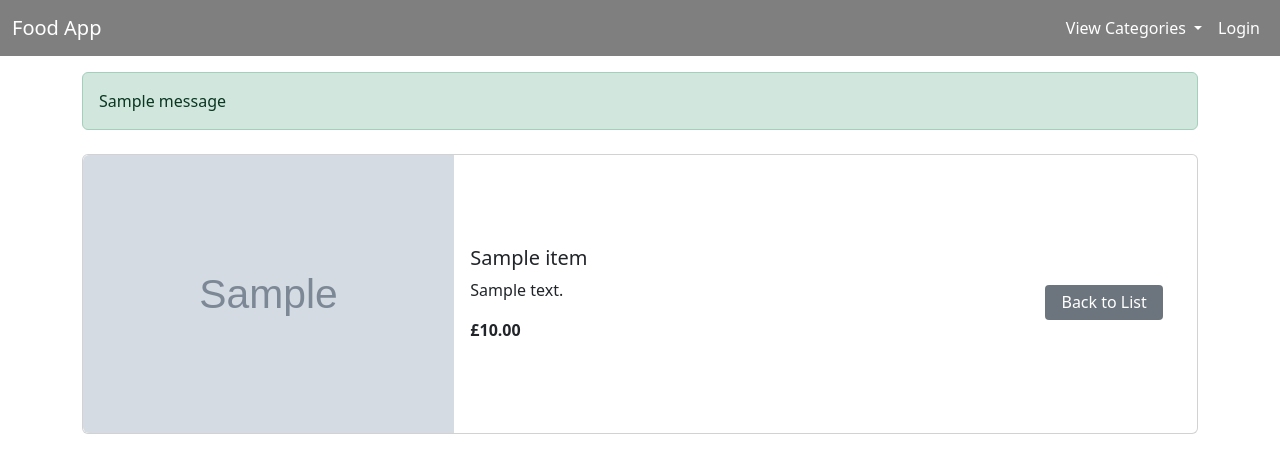
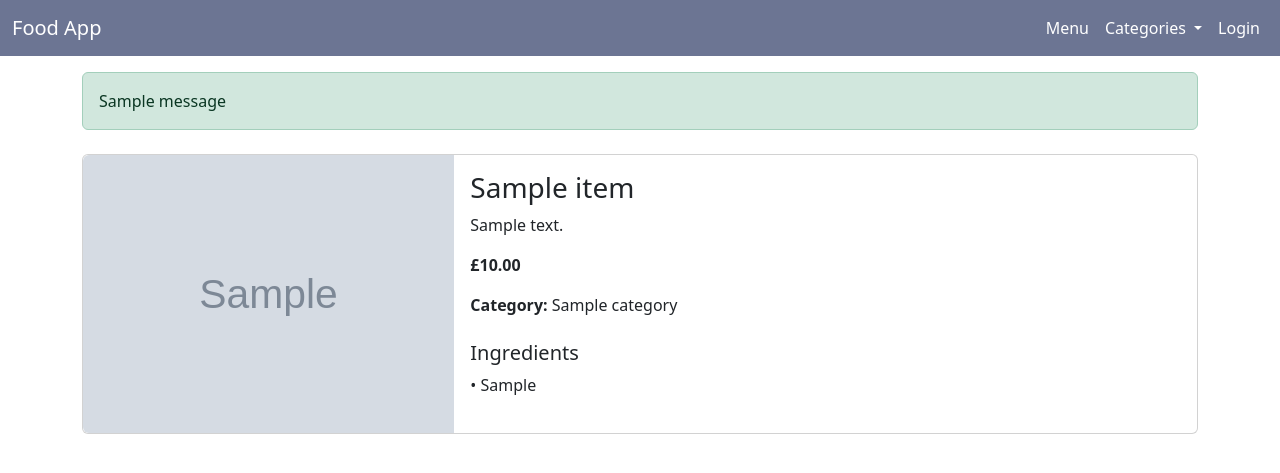
Before and after one commit to Ghostwritter14/DjangoPractiseFoodApp, a Django app: page /food/1/ in a window 1280 px wide. Shown: the top 473 px of the page. Run offline with Django 5.2, Linux system fonts and the light colour scheme; tables that the repository leaves empty hold one stand-in row (values such as "Sample post"); grey boxes marked "Sample" are stand-in pictures; one stand-in notice (Sample message) is shown.

Commit message:
added better color scheme in navbar and as well better routing for details

```diff
--- a/food/static/food/navbar.css
+++ b/food/static/food/navbar.css
@@ -1,11 +1,11 @@
 .navbar {
     backdrop-filter: blur(10px);
-    background-color: rgba(0, 0, 0, 0.5) !important;
+    /* soft navy-blue with transparency */
+    background-color: rgba(10, 25, 75, 0.6) !important;
     transition: background-color 0.4s ease-in-out;
     position: relative;
     z-index: 1;
 }
-
 
 .navbar a.nav-link {
     color: #fff;
@@ -13,21 +13,19 @@
     border-radius: 4px;
 }
 
-
 .navbar a.nav-link:hover {
-    color: #ffc107;
+    color: #ffd54f; /* complementing gold accent */
+    background-color: rgba(255, 213, 79, 0.1);
     text-decoration: none;
 }
 
-
 .navbar a.nav-link:focus {
-    outline: 3px solid #ffc107;
+    outline: 3px solid #ffd54f;
     outline-offset: 2px;
-    background-color: rgba(255, 193, 7, 0.1);
+    background-color: rgba(255, 213, 79, 0.15);
 }
-
 
 .navbar .nav-item.active .nav-link,
 .navbar a.nav-link.active {
-    color: #ffd54f;
+    color: #ffeb3b; /* brighter gold for active */
 }
--- a/food/templates/food/base.html
+++ b/food/templates/food/base.html
@@ -5,59 +5,104 @@
 {#  <meta charset="UTF-8">#}
 {#  <title>{% block title %}Food App{% endblock %}</title>#}
 {##}
-{#  <!-- Bootstrap (site-wide) -->#}
+{#  <!-- Bootstrap CSS (site-wide) -->#}
 {#  <link#}
 {#    href="https://cdn.jsdelivr.net/npm/bootstrap@5.3.3/dist/css/bootstrap.min.css"#}
-{#    rel="stylesheet"#}
-{#    integrity="sha384-QWTKZyjpPEjISv5WaRU9OFeRpok6YctnYmDr5pNlyT2bRjXh0JMhjY6hW+ALEwIH"#}
-{#    crossorigin="anonymous">#}
-{##}
-{#  <!-- Site-wide CSS -->#}
+{#    rel="stylesheet">#}
+{#  <!-- Navbar styling -->#}
 {#  <link rel="stylesheet" href="{% static 'food/navbar.css' %}">#}
+{#  <!-- Global button styling -->#}
 {#  <link rel="stylesheet" href="{% static 'food/buttons.css' %}">#}
 {##}
 {#  <!-- Page-specific extra styles -->#}
 {#  {% block extra_styles %}{% endblock %}#}
 {#</head>#}
+{#<body>#}
 {##}
-{#<body>#}
-{#  <!-- Navbar (always present) -->#}
+{#  <!-- ============================#}
+{#       NAVBAR (always present)#}
+{#       ============================ -->#}
 {#  <nav class="navbar navbar-dark bg-dark navbar-expand-lg">#}
 {#    <div class="container-fluid">#}
 {#      <a class="navbar-brand" href="{% url 'landing' %}">Food App</a>#}
-{#      <button class="navbar-toggler" type="button" data-bs-toggle="collapse" data-bs-target="#navbarNav">#}
+{#      <button class="navbar-toggler" type="button"#}
+{#              data-bs-toggle="collapse" data-bs-target="#navbarNav">#}
 {#        <span class="navbar-toggler-icon"></span>#}
 {#      </button>#}
 {##}
 {#      <div class="collapse navbar-collapse" id="navbarNav">#}
 {#        <ul class="navbar-nav ms-auto">#}
 {##}
-{#          <li class="nav-item">#}
-{#            <a class="nav-link" href="{% url 'food:create_item' %}">Add Item</a>#}
-{#          </li>#}
-{#          <li class="nav-item">#}
-{#            <a class="nav-link" href="#">Delete Item</a>#}
-{#          </li>#}
-{#          <li class="nav-item">#}
-{#            <a class="nav-link" href="#">View Item</a>#}
+{#          <!-- ============================#}
+{#               DROPDOWN: View Categories#}
+{#               ============================ -->#}
+{#          <li class="nav-item dropdown">#}
+{#            <a class="nav-link dropdown-toggle"#}
+{#               href="#" id="categoriesMenu"#}
+{#               role="button" data-bs-toggle="dropdown"#}
+{#               aria-expanded="false">#}
+{#              View Categories#}
+{#            </a>#}
+{#            <ul class="dropdown-menu dropdown-menu-end"#}
+{#                aria-labelledby="categoriesMenu">#}
+{#              <li><a class="dropdown-item" href="{% url 'food:category' 'drinks' %}">Drinks</a></li>#}
+{#              <li><h6 class="dropdown-header">Main</h6></li>#}
+{#              <li><a class="dropdown-item" href="{% url 'food:category' 'italian' %}">Italian</a></li>#}
+{#              <li><a class="dropdown-item" href="{% url 'food:category' 'american' %}">American</a></li>#}
+{#              <li><a class="dropdown-item" href="{% url 'food:category' 'indian' %}">Indian</a></li>#}
+{#              <li><a class="dropdown-item" href="{% url 'food:category' 'chinese' %}">Chinese</a></li>#}
+{#              <li><a class="dropdown-item" href="{% url 'food:category' 'japanese' %}">Japanese</a></li>#}
+{#              <li><hr class="dropdown-divider"></li>#}
+{#              <li><a class="dropdown-item" href="{% url 'food:category' 'deserts' %}">Deserts</a></li>#}
+{#            </ul>#}
 {#          </li>#}
 {##}
+{#          <!-- ============================#}
+{#               "Add Item" (superusers only)#}
+{#               ============================ -->#}
+{#          {% if user.is_superuser %}#}
+{#          <li class="nav-item">#}
+{#            <a class="nav-link"#}
+{#               href="{% url 'food:create_item' %}">#}
+{#              Add Item#}
+{#            </a>#}
+{#          </li>#}
+{#          {% endif %}#}
+{##}
+{#          <!-- ============================#}
+{#               LOGIN / USER GREETING & LOGOUT#}
+{#               ============================ -->#}
 {#          {% if user.is_authenticated %}#}
-{#            <li class="nav-item">#}
-{#              <form method="post" action="{% url 'logout' %}" class="d-inline">#}
-{#                {% csrf_token %}#}
-{#                <button type="submit"#}
-{#                        class="btn btn-link nav-link text-danger p-0">#}
-{#                  Logout#}
-{#                </button>#}
-{#              </form>#}
-{#            </li>#}
-{#            <li class="nav-item">#}
-{#              <a class="nav-link" href="{% url 'profile' %}">Profile</a>#}
+{#            <li class="nav-item dropdown">#}
+{#              <a class="nav-link dropdown-toggle"#}
+{#                 href="#" id="userMenu"#}
+{#                 role="button" data-bs-toggle="dropdown"#}
+{#                 aria-expanded="false">#}
+{#                Hi {{ user.username }}#}
+{#              </a>#}
+{#              <ul class="dropdown-menu dropdown-menu-end"#}
+{#                  aria-labelledby="userMenu">#}
+{#                <li>#}
+{#                  <a class="dropdown-item" href="{% url 'profile' %}">#}
+{#                    Profile#}
+{#                  </a>#}
+{#                </li>#}
+{#                <li><hr class="dropdown-divider"></li>#}
+{#                <li>#}
+{#                  <form method="post" action="{% url 'logout' %}" class="m-0">#}
+{#                    {% csrf_token %}#}
+{#                    <button type="submit" class="dropdown-item">#}
+{#                      Logout#}
+{#                    </button>#}
+{#                  </form>#}
+{#                </li>#}
+{#              </ul>#}
 {#            </li>#}
 {#          {% else %}#}
 {#            <li class="nav-item">#}
-{#              <a class="nav-link text-success" href="{% url 'login' %}">Login</a>#}
+{#              <a class="nav-link" href="{% url 'login' %}">#}
+{#                Login#}
+{#              </a>#}
 {#            </li>#}
 {#          {% endif %}#}
 {##}
@@ -66,28 +111,36 @@
 {#    </div>#}
 {#  </nav>#}
 {##}
+{#  <!-- ============================#}
+{#       FLASH MESSAGES#}
+{#       ============================ -->#}
 {#  {% if messages %}#}
-{#    {% for message in messages %}#}
-{#      <div class="alert alert-{{ message.tags }} mx-3 my-2">#}
-{#        {{ message }}#}
-{#      </div>#}
-{#    {% endfor %}#}
+{#    <div class="container mt-3">#}
+{#      {% for message in messages %}#}
+{#        <div class="alert alert-{{ message.tags }}">#}
+{#          {{ message }}#}
+{#        </div>#}
+{#      {% endfor %}#}
+{#    </div>#}
 {#  {% endif %}#}
 {##}
-{#  <!-- Main page content -->#}
+{#  <!-- ============================#}
+{#       MAIN CONTENT#}
+{#       Supports both block content & old block body#}
+{#       ============================ -->#}
 {#  <main class="flex-grow-1">#}
 {#    {% block content %}#}
-{#        {% block body %}{% endblock %}#}
+{#      {% block body %}{% endblock %}#}
 {#    {% endblock %}#}
 {#  </main>#}
 {##}
 {#  <!-- Bootstrap JS (site-wide) -->#}
 {#  <script#}
-{#    src="https://cdn.jsdelivr.net/npm/bootstrap@5.3.3/dist/js/bootstrap.bundle.min.js"#}
-{#    integrity="sha384-YvpcrYf0tY3lHB60NNkmXc5s9fDVZLESaAA55NDzOxhy9GkcIdslK1eN7N6jIeHz"#}
-{#    crossorigin="anonymous"></script>#}
+{#    src="https://cdn.jsdelivr.net/npm/bootstrap@5.3.3/dist/js/bootstrap.bundle.min.js">#}
+{#  </script>#}
 {#</body>#}
 {#</html>#}
+
 {% load static %}
 <!DOCTYPE html>
 <html lang="en">
@@ -99,19 +152,15 @@
   <link
     href="https://cdn.jsdelivr.net/npm/bootstrap@5.3.3/dist/css/bootstrap.min.css"
     rel="stylesheet">
-  <!-- Navbar styling -->
+
+  <!-- Navbar & global button styles -->
   <link rel="stylesheet" href="{% static 'food/navbar.css' %}">
-  <!-- Global button styling -->
   <link rel="stylesheet" href="{% static 'food/buttons.css' %}">
 
-  <!-- Page-specific extra styles -->
   {% block extra_styles %}{% endblock %}
 </head>
 <body>
-
-  <!-- ============================
-       NAVBAR (always present)
-       ============================ -->
+  <!-- NAVBAR -->
   <nav class="navbar navbar-dark bg-dark navbar-expand-lg">
     <div class="container-fluid">
       <a class="navbar-brand" href="{% url 'landing' %}">Food App</a>
@@ -123,15 +172,20 @@
       <div class="collapse navbar-collapse" id="navbarNav">
         <ul class="navbar-nav ms-auto">
 
-          <!-- ============================
-               DROPDOWN: View Categories
-               ============================ -->
+          <!-- New: Menu link -->
+          <li class="nav-item">
+            <a class="nav-link" href="{% url 'food:index' %}">
+              Menu
+            </a>
+          </li>
+
+          <!-- View Categories dropdown -->
           <li class="nav-item dropdown">
             <a class="nav-link dropdown-toggle"
                href="#" id="categoriesMenu"
                role="button" data-bs-toggle="dropdown"
                aria-expanded="false">
-              View Categories
+              Categories
             </a>
             <ul class="dropdown-menu dropdown-menu-end"
                 aria-labelledby="categoriesMenu">
@@ -147,21 +201,16 @@
             </ul>
           </li>
 
-          <!-- ============================
-               "Add Item" (superusers only)
-               ============================ -->
+          <!-- Add Item (superuser only) -->
           {% if user.is_superuser %}
           <li class="nav-item">
-            <a class="nav-link"
-               href="{% url 'food:create_item' %}">
+            <a class="nav-link" href="{% url 'food:create_item' %}">
               Add Item
             </a>
           </li>
           {% endif %}
 
-          <!-- ============================
-               LOGIN / USER GREETING & LOGOUT
-               ============================ -->
+          <!-- Auth / Greeting / Logout -->
           {% if user.is_authenticated %}
             <li class="nav-item dropdown">
               <a class="nav-link dropdown-toggle"
@@ -181,18 +230,14 @@
                 <li>
                   <form method="post" action="{% url 'logout' %}" class="m-0">
                     {% csrf_token %}
-                    <button type="submit" class="dropdown-item">
-                      Logout
-                    </button>
+                    <button type="submit" class="dropdown-item">Logout</button>
                   </form>
                 </li>
               </ul>
             </li>
           {% else %}
             <li class="nav-item">
-              <a class="nav-link" href="{% url 'login' %}">
-                Login
-              </a>
+              <a class="nav-link" href="{% url 'login' %}">Login</a>
             </li>
           {% endif %}
 
@@ -201,30 +246,23 @@
     </div>
   </nav>
 
-  <!-- ============================
-       FLASH MESSAGES
-       ============================ -->
+  <!-- Flash messages -->
   {% if messages %}
     <div class="container mt-3">
       {% for message in messages %}
-        <div class="alert alert-{{ message.tags }}">
-          {{ message }}
-        </div>
+        <div class="alert alert-{{ message.tags }}">{{ message }}</div>
       {% endfor %}
     </div>
   {% endif %}
 
-  <!-- ============================
-       MAIN CONTENT
-       Supports both block content & old block body
-       ============================ -->
+  <!-- Main content blocks -->
   <main class="flex-grow-1">
     {% block content %}
       {% block body %}{% endblock %}
     {% endblock %}
   </main>
 
-  <!-- Bootstrap JS (site-wide) -->
+  <!-- Bootstrap JS -->
   <script
     src="https://cdn.jsdelivr.net/npm/bootstrap@5.3.3/dist/js/bootstrap.bundle.min.js">
   </script>
--- a/food/templates/food/detail.html
+++ b/food/templates/food/detail.html
@@ -16,39 +16,53 @@
 {#    </div>#}
 {##}
 {#{% endblock %}#}
+{% extends 'food/base.html' %}
+{% load static %}
 
-{% extends 'food/base.html' %}
-
-{% block body %}
+{% block content %}
   <div class="container mt-4">
     <div class="card mb-3">
-        <div class="row g-0 align-items-center">
+      <div class="row g-0">
 
+        <!-- Image -->
         <div class="col-md-4">
-                <img src="{{ item.item_image }}" class="img-fluid rounded-start" alt="{{ item.item_name }}">
+          <img src="{{ item.item_image }}"
+               class="img-fluid rounded-start"
+               alt="{{ item.item_name }}">
         </div>
 
-            <div class="col-md-6">
+        <!-- Main Details -->
+        <div class="col-md-8">
           <div class="card-body">
-                    <h5 class="card-title">{{ item.item_name }}</h5>
+            <h3 class="card-title">{{ item.item_name }}</h3>
             <p class="card-text">{{ item.item_description }}</p>
             <p class="card-text"><strong>£{{ item.item_price }}</strong></p>
-                </div>
+
+            <p class="card-text">
+              <strong>Category:</strong>
+              {{ item.category.name|default:"Uncategorized" }}
+            </p>
+
+            <h5 class="mt-4">Ingredients</h5>
+            <ul class="list-unstyled mb-0">
+              {% if ingredients_list %}
+                {% for ing in ingredients_list %}
+                  <li>• {{ ing }}</li>
+                {% endfor %}
+              {% else %}
+                <li><em>No ingredients listed.</em></li>
+              {% endif %}
+            </ul>
           </div>
 
-            <div class="col-md-2 text-center">
-                <a href="{% url 'food:menu' %}" class="btn btn-secondary mt-3">
-                    Back to List
-                </a>
-            </div>
-        </div>
-    </div>
           {% if user.is_superuser %}
-      <div class="mt-3">
-        <a href="{% url 'food:edit_item' object.id %}" class="btn btn-warning">
+            <div class="card-footer bg-transparent border-0 text-end">
+              <a href="{% url 'food:edit_item' item.id %}"
+                 class="btn btn-warning me-2">
                 Edit
               </a>
-        <form method="post" action="{% url 'food:delete_item' object.id %}"
+              <form method="post"
+                    action="{% url 'food:delete_item' item.id %}"
                     class="d-inline">
                 {% csrf_token %}
                 <button type="submit" class="btn btn-danger">
@@ -57,5 +71,9 @@
               </form>
             </div>
           {% endif %}
+
+        </div>
+      </div>
+    </div>
   </div>
 {% endblock %}
--- a/food/urls.py
+++ b/food/urls.py
@@ -5,6 +5,7 @@ from .views import LandingPageView
 
 app_name = 'food'
 urlpatterns = [
+    path('category/<slug:category>/', views.CategoryView.as_view(), name='category'),
     path('menu', views.IndexClassView.as_view(), name='menu'),
     # food
     path('<int:pk>/', views.DetailClassView.as_view(), name='detail'),
--- a/food/views.py
+++ b/food/views.py
@@ -1,13 +1,13 @@
 from django.http import HttpResponse
-from django.shortcuts import render, redirect
+from django.shortcuts import render, redirect, get_object_or_404
 from . import models
 from .forms import ItemForm
-from .models import Item
+from .models import Item, Category
 from django.template import loader
 from django.views.generic import ListView, TemplateView
 from django.views.generic import DetailView
 from django.views.generic.edit import CreateView, UpdateView, DeleteView
-
+from django.urls import reverse
 
 
 class LandingPageView(TemplateView):
@@ -26,14 +26,24 @@ def item(request):
 class DetailClassView(DetailView):
     model = Item
     template_name = 'food/detail.html'
+    context_object_name = 'item'
+
+    def get_context_data(self, **kwargs):
+        context = super().get_context_data(**kwargs)
+        raw = (self.object.ingredients or "").strip()
+        context['ingredients_list'] = [
+            ing.strip() for ing in raw.split(',') if ing.strip()
+        ]
+        return context
 
 
 def edit_item(request, item_id):
-    item = Item.objects.get(id=item_id)
+    item = get_object_or_404(Item, id=item_id)
     form = ItemForm(request.POST or None, instance=item)
     if form.is_valid():
         form.save()
-        return redirect('food:index', item_id)
+        # redirect to the detail page for this item
+        return redirect('food:detail', item.id)
     return render(request, 'food/item_form.html', {'form': form, 'item': item})
 
 
@@ -46,6 +56,10 @@ class CreateItem(CreateView):
         form.instance.user_name = self.request.user
         return super().form_valid(form)
 
+    def get_success_url(self):
+        # after saving, self.object is the new Item
+        return reverse('food:detail', args=[self.object.pk])
+
 
 class CategoryView(ListView):
     model = Item
@@ -53,13 +67,15 @@ class CategoryView(ListView):
     context_object_name = 'item_list'
 
     def get_queryset(self):
-        # no items stored yet
-        return Item.objects.none()
+        # look up the Category, 404 if not found
+        self.category_obj = get_object_or_404(Category, slug=self.kwargs['category'])
+        # return only items in that category
+        return self.category_obj.items.all()
 
     def get_context_data(self, **kwargs):
         context = super().get_context_data(**kwargs)
-        # pass the slug so the template can show a header
-        context['category_name'] = self.kwargs['category'].capitalize()
+        # pass the category name for the header
+        context['category_name'] = self.category_obj.name
         return context
 
 def delete_item(request, item_id):
```
Lines whose indentation alone changed are shown as unchanged.
